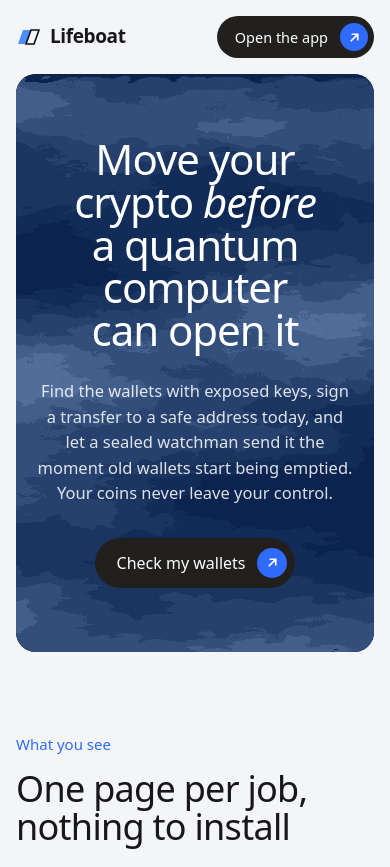
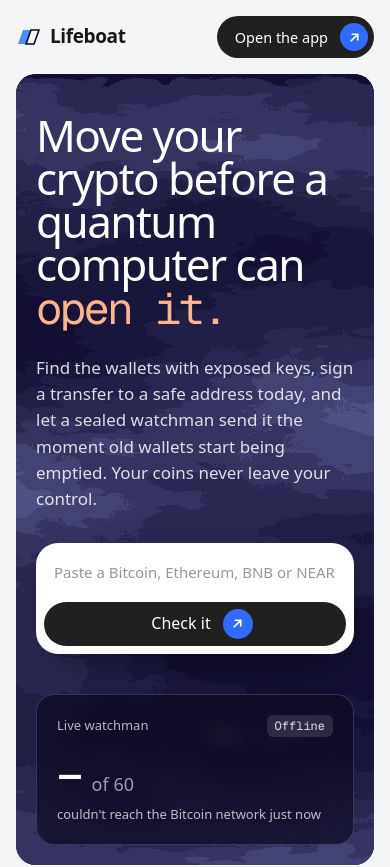
Before and after one commit to midexol/asylia, a Next.js app: page / in a window 390 px wide. Shown: the top 867 px of the page. Built offline with nearby package versions, Linux system fonts and the light colour scheme; no server answers; a web font is replaced by a local one.

Commit message:
Give the landing page its own twist: live watchman readout, inline address check, a key that cracks into place, indigo and ember paint

```diff
--- a/app/globals.css
+++ b/app/globals.css
@@ -59,13 +59,29 @@ button, textarea { font: inherit; color: inherit; }
 .top-right .btn { min-height: 42px; font-size: 14.5px; padding: 0 18px; }
 .top-right .btn .arrow { width: 28px; height: 28px; margin-right: -12px; }
 
-.hero { position: relative; overflow: hidden; border-radius: 24px; min-height: min(680px, 82vh); display: flex; flex-direction: column; align-items: center; justify-content: center; text-align: center; padding: 80px 32px; color: #fff; background: #0a1f4d; }
+.hero { position: relative; overflow: hidden; border-radius: 24px; min-height: min(700px, 84vh); display: grid; grid-template-columns: minmax(0, 1fr) 300px; align-items: end; gap: 40px; padding: 56px; color: #fff; background: #120f2e; }
 .paint { position: absolute; inset: 0; width: 100%; height: 100%; }
-.hero-inner { position: relative; display: flex; flex-direction: column; align-items: center; }
-.hero h1 { margin: 0; max-width: 13ch; font-family: var(--serif); font-weight: 500; font-size: clamp(42px, 5.6vw, 80px); line-height: 1.02; letter-spacing: -0.025em; text-wrap: balance; }
-.hero h1 em { font-style: italic; font-weight: 500; }
-.hero .sub { margin: 26px 0 32px; max-width: 470px; font-size: 16.5px; line-height: 1.55; color: rgba(255, 255, 255, 0.86); }
-.hero .btn { background: var(--ink); }
+.hero-inner { position: relative; display: flex; flex-direction: column; align-items: flex-start; }
+.hero h1 { margin: 0; max-width: 14ch; font-family: var(--serif); font-weight: 500; font-size: clamp(44px, 6vw, 92px); line-height: 0.98; letter-spacing: -0.035em; }
+.scramble { font-family: var(--mono); font-weight: 400; letter-spacing: -0.06em; color: #ffb38f; }
+.hero .sub { margin: 24px 0 30px; max-width: 520px; font-size: 17px; line-height: 1.55; color: rgba(255, 255, 255, 0.84); }
+.hero-check { display: flex; align-items: center; gap: 8px; width: min(560px, 100%); padding: 6px 6px 6px 20px; border-radius: 999px; background: #fff; box-shadow: 0 20px 50px -20px rgba(0, 0, 0, 0.5); }
+.hero-check input { flex: 1; min-width: 0; border: none; outline: none; background: transparent; font: inherit; font-size: 15px; color: var(--text); }
+.hero-check input::placeholder { color: var(--faint); }
+.hero-check:focus-within { outline: 3px solid #ffb38f; outline-offset: 3px; }
+.hero-check .btn { min-height: 44px; flex: none; }
+.sr-only { position: absolute; width: 1px; height: 1px; overflow: hidden; clip: rect(0 0 0 0); white-space: nowrap; }
+
+.live { position: relative; display: flex; flex-direction: column; gap: 8px; padding: 20px; border-radius: 18px; background: rgba(10, 8, 30, 0.62); border: 1px solid rgba(255, 255, 255, 0.16); color: #fff; text-decoration: none; backdrop-filter: blur(8px); }
+.live:hover { color: #fff; border-color: rgba(255, 255, 255, 0.4); }
+.live-top { display: flex; justify-content: space-between; gap: 10px; font-size: 13px; color: rgba(255, 255, 255, 0.7); }
+.live-top b { font-family: var(--mono); font-weight: 500; font-size: 12px; padding: 2px 8px; border-radius: 6px; background: rgba(61, 214, 140, 0.18); color: #6ff0ab; }
+.live-alarm .live-top b, .live-release .live-top b { background: rgba(255, 90, 79, 0.2); color: #ff8a80; }
+.live-watch .live-top b { background: rgba(255, 179, 143, 0.2); color: #ffb38f; }
+.live-wait .live-top b { background: rgba(255, 255, 255, 0.12); color: rgba(255, 255, 255, 0.75); }
+.live-big { font-size: 52px; font-weight: 500; letter-spacing: -0.04em; line-height: 1; }
+.live-big small { margin-left: 6px; font-size: 18px; letter-spacing: 0; color: rgba(255, 255, 255, 0.6); }
+.live-note { font-size: 13px; line-height: 1.45; color: rgba(255, 255, 255, 0.72); }
 
 .split-head .section-label, .section-label { margin: 0 0 14px; color: var(--accent); font-size: 15px; font-weight: 500; }
 .display { margin: 0; font-family: var(--serif); font-weight: 500; font-size: clamp(36px, 4.4vw, 58px); line-height: 1.05; letter-spacing: -0.02em; text-wrap: balance; }
@@ -119,7 +135,7 @@ button, textarea { font: inherit; color: inherit; }
 .promise b { color: var(--accent); font-weight: 500; }
 
 .closing { margin-top: 120px; }
-.closing-inner { position: relative; overflow: hidden; border-radius: 24px; padding: 96px 32px; display: flex; flex-direction: column; align-items: center; gap: 28px; text-align: center; color: #fff; background: #0a1f4d; }
+.closing-inner { position: relative; overflow: hidden; border-radius: 24px; padding: 96px 32px; display: flex; flex-direction: column; align-items: center; gap: 28px; text-align: center; color: #fff; background: #120f2e; }
 .closing-inner .display { position: relative; }
 .closing-inner .btn { position: relative; }
 .footer { display: flex; flex-wrap: wrap; justify-content: space-between; gap: 12px; padding-top: 28px; padding-bottom: 40px; font-size: 14px; color: var(--faint); }
@@ -247,11 +263,14 @@ code { font-family: var(--mono); font-size: 0.92em; }
   .stage { grid-template-columns: 1fr; gap: 16px; padding: 18px 14px; }
   .card-left, .card-right { transform: none; margin: 0; padding: 20px; }
   .stage > .panel { order: -1; }
+  .hero { grid-template-columns: 1fr; }
 }
 @media (max-width: 720px) {
   .facts div { grid-template-columns: 1fr; gap: 4px; }
   .wrap { padding-left: 16px; padding-right: 16px; }
-  .hero { padding: 64px 20px; border-radius: 20px; min-height: 0; }
+  .hero { padding: 40px 20px 20px; border-radius: 20px; min-height: 0; grid-template-columns: 1fr; }
+  .hero-check { flex-direction: column; align-items: stretch; border-radius: 22px; padding: 8px; }
+  .hero-check input { padding: 10px 10px; }
   .block { padding-top: 80px; }
   .how li { min-height: 0; }
   .scan-row { grid-template-columns: 80px minmax(0, 1fr) 80px; }
--- a/app/page.tsx
+++ b/app/page.tsx
@@ -1,7 +1,10 @@
 import Link from "next/link";
+import { HeroCheck } from "@/components/HeroCheck";
 import { HeroStage } from "@/components/HeroStage";
+import { LiveWatch } from "@/components/LiveWatch";
 import { Mark } from "@/components/Mark";
 import { Paint } from "@/components/Paint";
+import { Scramble } from "@/components/Scramble";
 import { NAME, REPO, SISTER } from "@/lib/brand";
 
 const STEPS = [
@@ -58,16 +61,15 @@ export default function Landing() {
           <Paint />
           <div className="hero-inner">
             <h1>
-              Move your crypto <em>before</em> a quantum computer can open it
+              Move your crypto before a quantum computer can <Scramble text="open it." />
             </h1>
             <p className="sub">
               Find the wallets with exposed keys, sign a transfer to a safe address today, and let a sealed watchman send
               it the moment old wallets start being emptied. Your coins never leave your control.
             </p>
-            <Link href="/scan" className="btn">
-              Check my wallets <Arrow />
-            </Link>
+            <HeroCheck />
           </div>
+          <LiveWatch />
         </section>
       </div>
 
--- /dev/null
+++ b/components/HeroCheck.tsx
@@ -0,0 +1,46 @@
+"use client";
+
+import { useRouter } from "next/navigation";
+import { useState } from "react";
+
+// Hands the address to the scan screen through sessionStorage, never the URL, so it stays out of logs.
+export const HANDOFF_KEY = "scan-handoff";
+
+export function HeroCheck() {
+  const router = useRouter();
+  const [value, setValue] = useState("");
+  return (
+    <form
+      className="hero-check"
+      onSubmit={(e) => {
+        e.preventDefault();
+        try {
+          if (value.trim()) sessionStorage.setItem(HANDOFF_KEY, value.trim());
+        } catch {
+          // Storage can be blocked; the scan screen still opens empty.
+        }
+        router.push("/scan");
+      }}
+    >
+      <label htmlFor="hero-address" className="sr-only">
+        A wallet address
+      </label>
+      <input
+        id="hero-address"
+        value={value}
+        onChange={(e) => setValue(e.target.value)}
+        placeholder="Paste a Bitcoin, Ethereum, BNB or NEAR address"
+        autoComplete="off"
+        spellCheck={false}
+      />
+      <button type="submit" className="btn">
+        Check it
+        <span className="arrow" aria-hidden="true">
+          <svg viewBox="0 0 12 12">
+            <path d="M3 9 L9 3 M4 3 H9 V8" fill="none" stroke="#fff" strokeWidth="1.6" strokeLinecap="round" strokeLinejoin="round" />
+          </svg>
+        </span>
+      </button>
+    </form>
+  );
+}
--- /dev/null
+++ b/components/LiveWatch.tsx
@@ -0,0 +1,45 @@
+"use client";
+
+import Link from "next/link";
+import { useEffect, useState } from "react";
+
+type Status = { tip: number; assessment: { level: string; watched: number; recent: unknown[] } };
+
+const WORD: Record<string, string> = { calm: "Calm", watch: "Watching", alarm: "Alarm", release: "Release" };
+
+// The real watchman, live on the landing page: how many of the 2009 wallets moved in the last day.
+export function LiveWatch() {
+  const [s, setS] = useState<Status | null>(null);
+  const [failed, setFailed] = useState(false);
+  useEffect(() => {
+    let alive = true;
+    fetch("/api/watch/status")
+      .then((r) => (r.ok ? r.json() : Promise.reject()))
+      .then((b: Status) => alive && setS(b))
+      .catch(() => alive && setFailed(true));
+    return () => {
+      alive = false;
+    };
+  }, []);
+
+  const level = s?.assessment.level ?? "calm";
+  return (
+    <Link href="/watch" className={`live live-${s ? level : "wait"}`}>
+      <span className="live-top">
+        <span>Live watchman</span>
+        <b>{s ? WORD[level] ?? level : failed ? "Offline" : "Checking"}</b>
+      </span>
+      <span className="live-big">
+        {s ? s.assessment.recent.length : "–"}
+        <small> of {s?.assessment.watched ?? 60}</small>
+      </span>
+      <span className="live-note">
+        {s
+          ? `old wallets moved in the last day, as of Bitcoin block ${s.tip.toLocaleString("en-US")}`
+          : failed
+            ? "couldn't reach the Bitcoin network just now"
+            : "reading the 2009 wallets from the Bitcoin network"}
+      </span>
+    </Link>
+  );
+}
--- a/components/Paint.tsx
+++ b/components/Paint.tsx
@@ -1,4 +1,4 @@
-// A painted backdrop drawn in the browser: SVG fractal noise, cut into flat bands of blue.
+// A painted backdrop drawn in the browser: SVG fractal noise, cut into flat bands of indigo with ember streaks.
 // No image files, no gradients, and nothing tied to the product name.
 export function Paint({ seed = 7, id = "paint" }: { seed?: number; id?: string }) {
   return (
@@ -8,7 +8,7 @@ export function Paint({ seed = 7, id = "paint" }: { seed?: number; id?: string }
           <feTurbulence type="fractalNoise" baseFrequency="0.0014 0.0048" numOctaves="5" seed={seed} result="n" />
           <feTurbulence type="turbulence" baseFrequency="0.02 0.06" numOctaves="2" seed={seed + 3} result="brush" />
           <feDisplacementMap in="n" in2="brush" scale="26" xChannelSelector="R" yChannelSelector="G" result="d" />
-          <feColorMatrix in="d" type="matrix" values="0 0 0 0 0.36  0 0 0 0 0.55  0 0 0 0 0.92  1.7 0 0 0 -0.5" />
+          <feColorMatrix in="d" type="matrix" values="0 0 0 0 0.32  0 0 0 0 0.36  0 0 0 0 0.86  1.7 0 0 0 -0.5" />
           <feComponentTransfer>
             <feFuncA type="discrete" tableValues="0 0.08 0.16 0.26 0.38 0.52 0.66 0.8" />
           </feComponentTransfer>
@@ -17,16 +17,16 @@ export function Paint({ seed = 7, id = "paint" }: { seed?: number; id?: string }
           <feTurbulence type="fractalNoise" baseFrequency="0.0022 0.009" numOctaves="4" seed={seed + 11} result="n" />
           <feTurbulence type="turbulence" baseFrequency="0.03 0.08" numOctaves="2" seed={seed + 5} result="brush" />
           <feDisplacementMap in="n" in2="brush" scale="18" xChannelSelector="R" yChannelSelector="G" result="d" />
-          <feColorMatrix in="d" type="matrix" values="0 0 0 0 0.80  0 0 0 0 0.87  0 0 0 0 1  2.2 0 0 0 -1.25" />
+          <feColorMatrix in="d" type="matrix" values="0 0 0 0 1  0 0 0 0 0.52  0 0 0 0 0.36  2.2 0 0 0 -1.25" />
           <feComponentTransfer>
-            <feFuncA type="discrete" tableValues="0 0 0 0.12 0.24 0.36" />
+            <feFuncA type="discrete" tableValues="0 0 0 0.22 0.4 0.58" />
           </feComponentTransfer>
         </filter>
       </defs>
-      <rect width="1200" height="700" fill="#0C2756" />
+      <rect width="1200" height="700" fill="#16123A" />
       <rect width="1200" height="700" filter={`url(#${id}-a)`} />
       <rect width="1200" height="700" filter={`url(#${id}-b)`} />
-      <rect width="1200" height="700" fill="#061a3d" opacity="0.28" />
+      <rect width="1200" height="700" fill="#0b0920" opacity="0.3" />
     </svg>
   );
 }
--- /dev/null
+++ b/components/Scramble.tsx
@@ -0,0 +1,35 @@
+"use client";
+
+import { useEffect, useState } from "react";
+
+// Types the words in as if a key were being cracked: random hex settles into the real letters, once.
+const GLYPHS = "0123456789abcdef";
+
+export function Scramble({ text }: { text: string }) {
+  const [shown, setShown] = useState(text);
+  useEffect(() => {
+    if (window.matchMedia("(prefers-reduced-motion: reduce)").matches) return;
+    let frame = 0;
+    const total = 26;
+    const id = window.setInterval(() => {
+      frame += 1;
+      const settled = Math.floor((frame / total) * text.length);
+      setShown(
+        text
+          .split("")
+          .map((ch, i) => (ch === " " || i < settled ? ch : GLYPHS[Math.floor(Math.random() * GLYPHS.length)]))
+          .join(""),
+      );
+      if (frame >= total) {
+        window.clearInterval(id);
+        setShown(text);
+      }
+    }, 45);
+    return () => window.clearInterval(id);
+  }, [text]);
+  return (
+    <span className="scramble" aria-label={text}>
+      <span aria-hidden="true">{shown}</span>
+    </span>
+  );
+}
```
Also changed, not shown: components/Scanner.tsx (+22 -5 lines).
